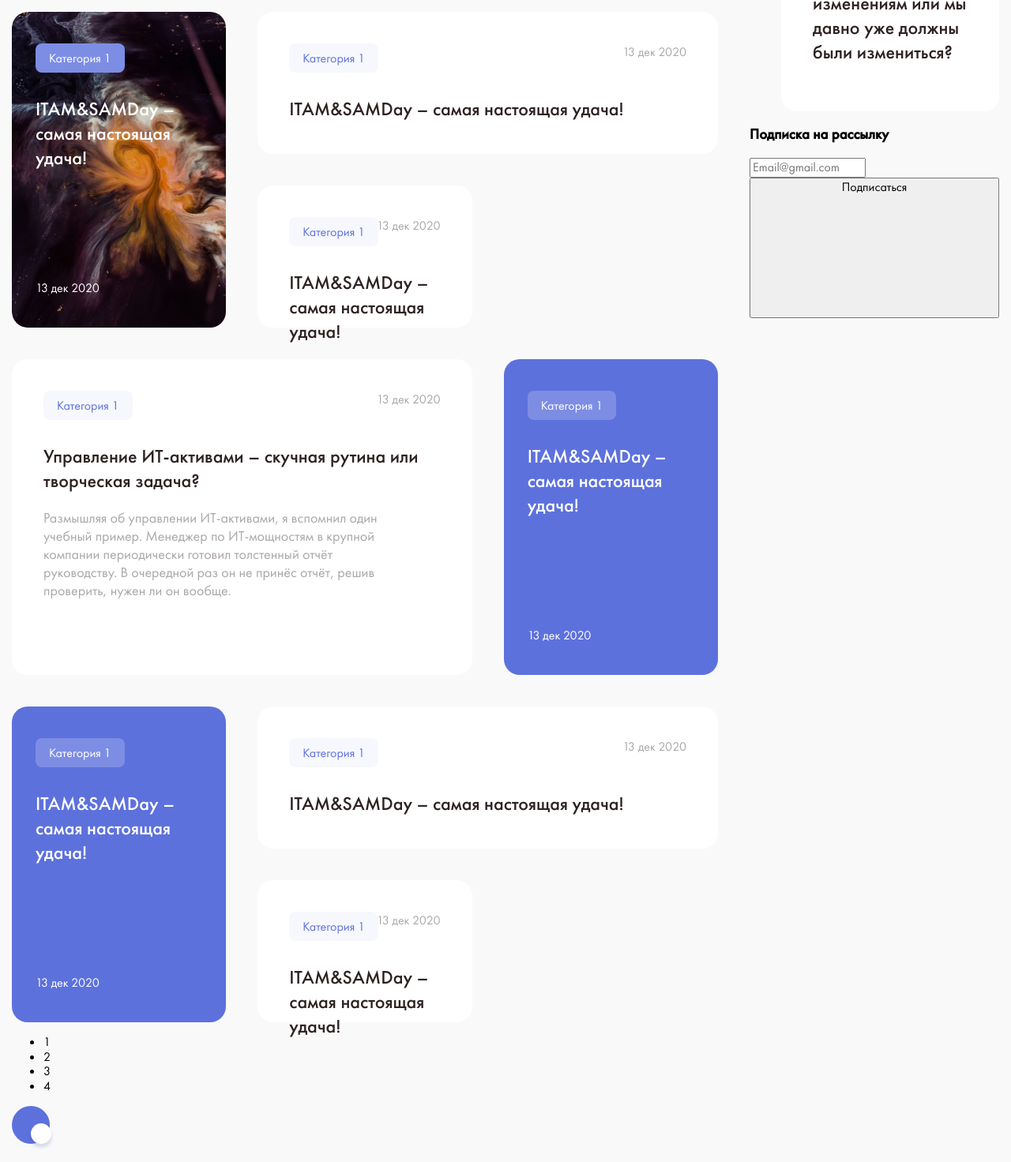
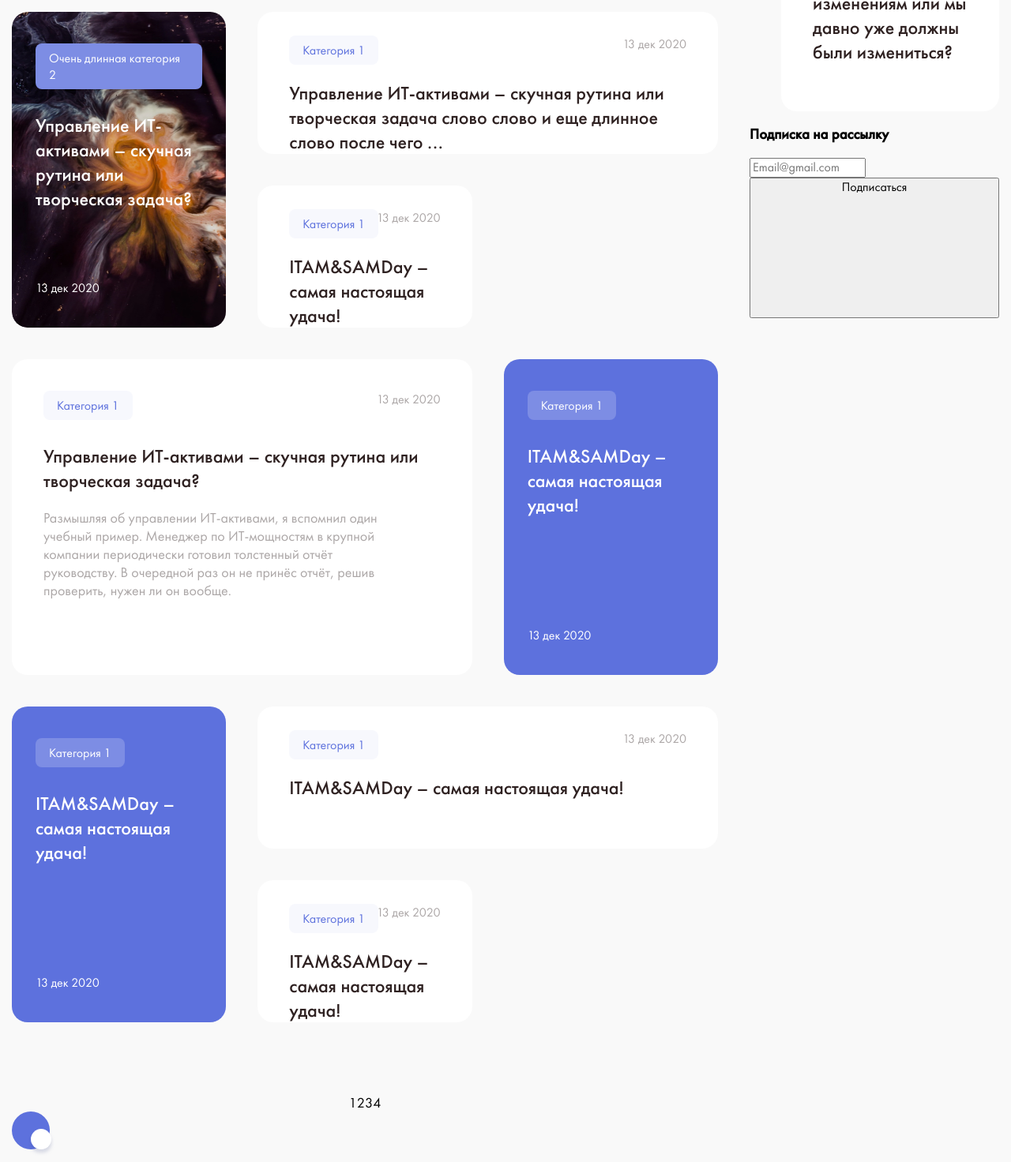
Before and after one commit to ElKlaus/blog_marathon, a plain HTML site: page index.html in a window 1280 px wide. Shown: the part 1155-2627 px from the top of the page at 79% size. Drawn offline with Linux system fonts and the light colour scheme.

Commit message:
Step 8: pagination begin

```diff
--- a/css/style.css
+++ b/css/style.css
@@ -226,6 +226,7 @@ body {
 }
 
 .post-grid {
+  margin-bottom: 90px;
   display: grid;
   grid-template-columns: repeat(3, 1fr);
   grid-template-rows: repeat(8, 180px);
@@ -302,3 +303,53 @@ body {
   left: 30px;
   color: #fff;
 }
+
+.post-grid__item:nth-child(5n+3) .blog-post__descr {
+  display: none;
+}
+/* след карточка */
+.post-grid__item:nth-child(5n+4) .blog-post {
+  padding-top: 30px;
+  padding-bottom: 30px;
+}
+
+.post-grid__item:nth-child(5n+4) .blog-post__date {
+  top: 30px;
+}
+
+.post-grid__item:nth-child(5n+4) .blog-post__category {
+  margin-bottom: 20px;
+}
+
+.post-grid__item:nth-child(5n+4) .blog-post__descr {
+  display: none;
+}
+/* след карточка */
+.post-grid__item:nth-child(5n+5) .blog-post {
+  padding-top: 30px;
+  padding-bottom: 30px;
+}
+
+.post-grid__item:nth-child(5n+5) .blog-post__date {
+  top: 30px;
+}
+
+.post-grid__item:nth-child(5n+5) .blog-post__category {
+  margin-bottom: 20px;
+}
+
+.post-grid__item:nth-child(5n+5) .blog-post__descr {
+  display: none;
+}
+
+.pagination {
+  display: flex;
+  align-items: center;
+  justify-content: center;
+}
+
+.pagination__link {
+  font-size: 18px;
+  line-height: 23px;
+  color: #000;
+}
--- a/index.html
+++ b/index.html
@@ -69,9 +69,11 @@
             </li>
             <li class="post-grid__item">
               <article class="blog-post" style="background-image: url('img/post-bg.jpg');">
-                <a href="" class="blog-post__category">Категория 1</a>
+                <a href="" class="blog-post__category">Очень длинная категория 2</a>
                 <h3 class="blog-post__title blog-title">
-                  <a href="#" class="blog_post__link">ITAM&SAMDay – самая настоящая удача!</a>
+                  <a href="#" class="blog_post__link">
+                    Управление ИТ-активами – скучная рутина или творческая задача?
+                  </a>
                 </h3>
                 <time class="blog-post__date">13 дек 2020</time>
               </article>
@@ -79,7 +81,11 @@
             <li class="post-grid__item">
               <article class="blog-post" style="background-image: url('');">
                 <a href="" class="blog-post__category">Категория 1</a>
-                <h3 class="blog-post__title blog-title"><a href="#" class="blog_post__link">ITAM&SAMDay – самая настоящая удача!</a></h3>
+                <h3 class="blog-post__title blog-title">
+                  <a href="#" class="blog_post__link">
+                    Управление ИТ-активами – скучная рутина или творческая задача слово слово и еще длинное слово после чего ...
+                  </a>
+                </h3>
                 <time class="blog-post__date">13 дек 2020</time>
               </article>
             </li>
@@ -141,7 +147,7 @@
               </article>
             </li>
           </ul>
-          <ul class="pagination">
+          <ul class="pagination list-reset">
             <li class="pagination__item">
               <a class="pagination__link pagination__link--current">1</a>
             </li>
```
